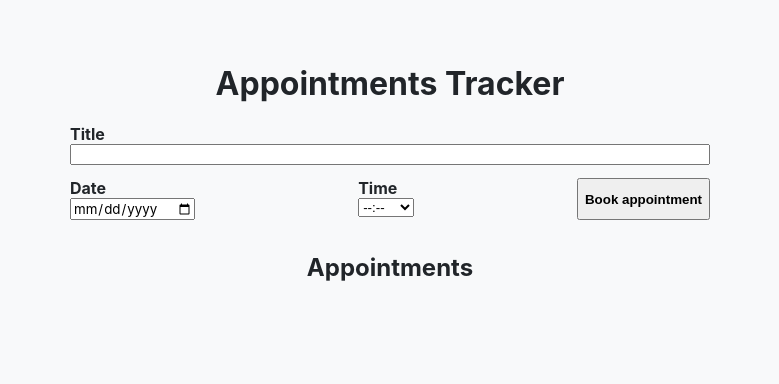
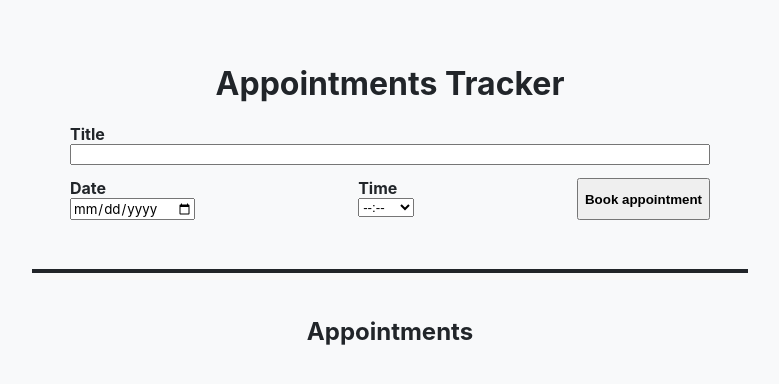
Before and after one commit to T-Nawrocki/appointment_tracker, a React (Create React App) app: page / in a window 1280 px wide. Shown: the top 384 px of the page, without its empty margins (250-1029 px from the left). Built offline with nearby package versions, Linux system fonts and the light colour scheme.

Commit message:
syling pass complete

```diff
--- a/src/components/AppointmentsList.jsx
+++ b/src/components/AppointmentsList.jsx
@@ -1,5 +1,6 @@
 import React from 'react';
 import AppointmentsListItem from './AppointmentsListItem';
+import '../styles/AppointmentsList.scss';
 
 const AppointmentsList = (props) => {
 
--- /dev/null
+++ b/src/styles/AppointmentsList.scss
@@ -0,0 +1,14 @@
+@use 'common/colours';
+
+#appointments-list {
+  margin: 2% 15% 0 15%;
+  // border-top: colours.$dark 4px solid;
+
+  &::before {
+    content: "";
+    display: block;
+    margin: 0 10% 5% 10%;
+    padding-top: 10px;
+    border-bottom: 4px solid colours.$dark;
+  }
+}
--- a/src/styles/AppointmentsListItem.scss
+++ b/src/styles/AppointmentsListItem.scss
@@ -5,9 +5,7 @@
 
   display: flex;
   flex-direction: row;
-  // justify-content: space-between;
   margin: 1%;
-  // width: 50%;
   border: 3px colours.$dark solid;
   border-radius: 25px;
   padding: 1%;
@@ -27,8 +25,7 @@
 
   button {
     flex: 1;
-    // width: 35%;
-    // align-self: flex-end;
+    cursor: pointer;
   }
 
 }
```
Also changed, not shown: 1 other file (tests, documents, lock files or other folders).
